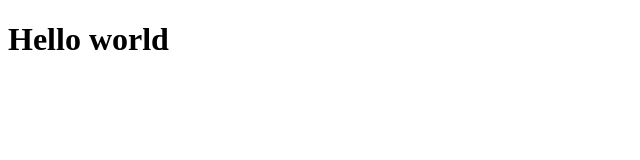
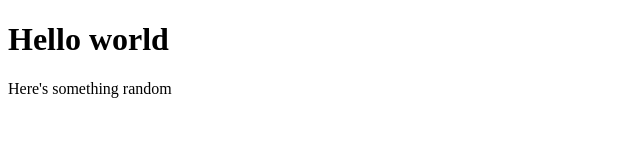
Before and after one commit to Kalink52/BranchTest, a plain HTML site: page index.html in a window 1280 px wide. Shown: the whole page, without its empty margins (0-640 px from the left). Drawn offline with Linux system fonts and the light colour scheme.

Commit message:
added something random

```diff
--- a/index.html
+++ b/index.html
@@ -7,6 +7,7 @@
 </head>
 <body>
     <h1>Hello world</h1>
+    <p>Here's something random</p>
 
 </body>
 </html>
```
